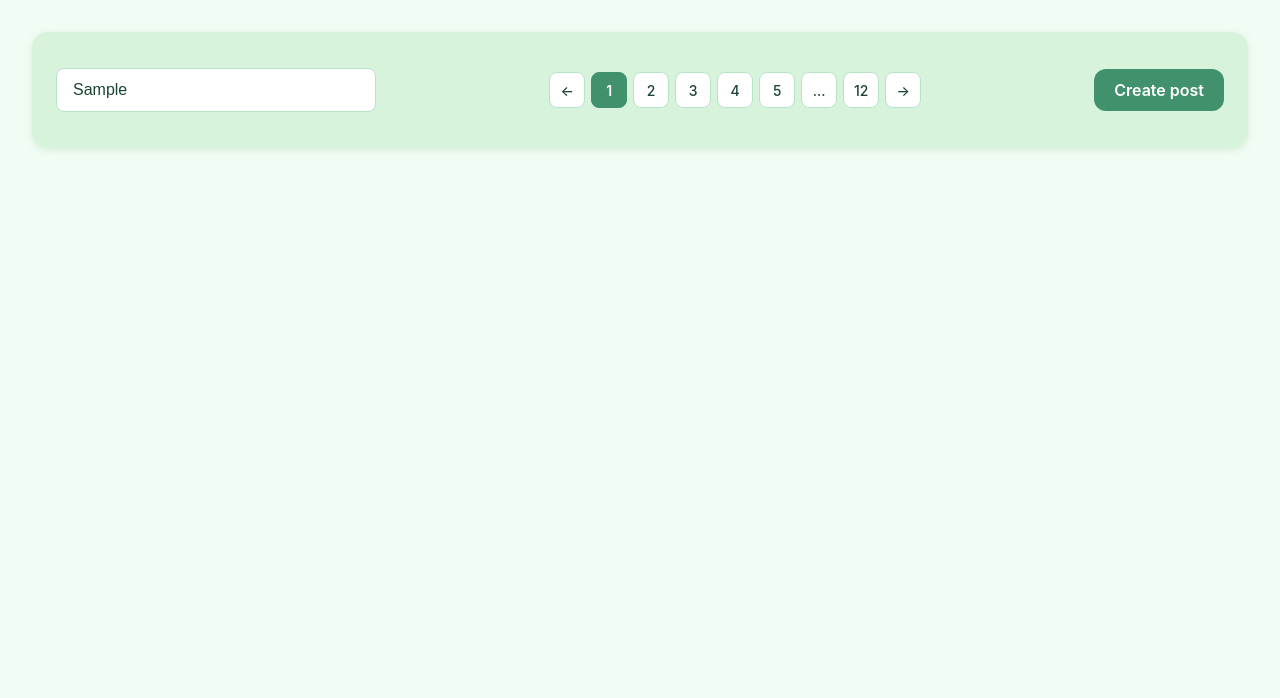
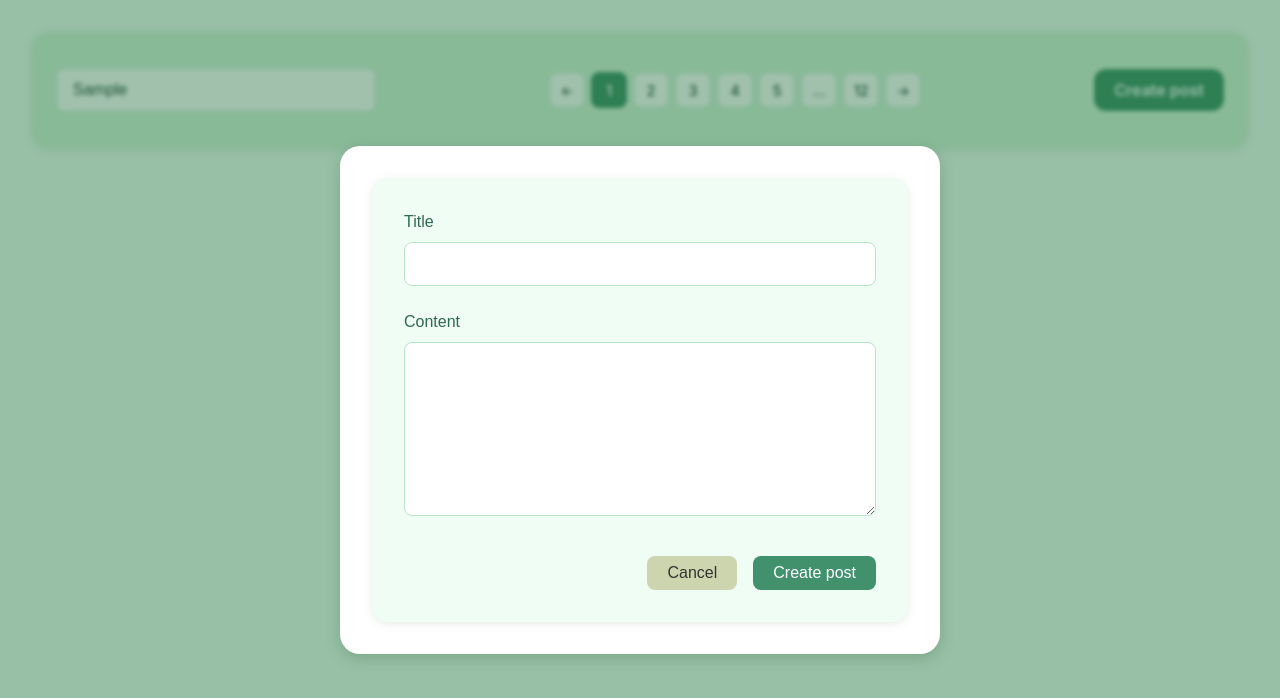
Before and after one commit to AlonaHarnyk/125_react-next_blended, a React (Vite) app: page / in a window 1280 px wide. Both pictures are taken after typing "Sample" into the empty fields and a click on the button "Create post". Shown: the top 698 px of the page. Built offline with nearby package versions, Linux system fonts and the light colour scheme; no server answers.

Commit message:
added creating new post

```diff
--- a/src/components/App/App.tsx
+++ b/src/components/App/App.tsx
@@ -1,6 +1,7 @@
 import Modal from "../Modal/Modal";
 import PostList from "../PostList/PostList";
 import SearchBox from "../SearchBox/SearchBox";
+import CreatePostForm from '../CreatePostForm/CreatePostForm'
 
 import Pagination from "../Pagination/Pagination";
 
@@ -10,19 +11,35 @@ import { fetchPosts } from "../../services/postService";
 
 import css from "./App.module.css";
 import { useState } from "react";
-import { useQuery } from "@tanstack/react-query";
+import { keepPreviousData, useQuery } from "@tanstack/react-query";
+import { Post } from "../../types/post";
 
 export default function App() {
 
   const [currentPage, setCurrentPage] = useState(1)
   const [searchQuery, setSearchQuery] = useState('')
+  const [isModalOpen, setIsModalOpen] = useState(false)
+  const [isCreatePost, setIsCreatePost] = useState(false)
+  const debouncedSetSearchQuery = useDebouncedCallback(setSearchQuery, 1000)
 
-  const debouncedSetSearchQuery = useDebouncedCallback(setSearchQuery, 1000)
+  const [isEditPost, setIsEditPost] = useState(false)
+  const [editedPost, setEditedPost] = useState<null | Post>(null)
 
   const { data, isLoading, isError } = useQuery({
     queryKey: ['posts', searchQuery, currentPage],
-    queryFn: () => fetchPosts(searchQuery, currentPage)
+    queryFn: () => fetchPosts(searchQuery, currentPage),
+    placeholderData: keepPreviousData
   })
+
+  const handleCreatePost = () => {
+    setIsModalOpen(true)
+    setIsCreatePost(true)
+  }
+
+  const closeModal = () => {
+    setIsCreatePost(false)
+    setIsModalOpen(false)
+  }
 
   const totalPages = Math.floor(100 / 8)
 
@@ -37,9 +54,12 @@ export default function App() {
           currentPage={currentPage}
           onPageChange={setCurrentPage} />
 
-        <button className={css.button}>Create post</button>
+        <button onClick={handleCreatePost} className={css.button}>Create post</button>
       </header>
-      {/* <Modal>Передати через children компонент CreatePostForm або EditPostForm</Modal> */}
+
+      {isModalOpen && <Modal>
+        {isCreatePost && <CreatePostForm closeModal={closeModal} />}
+      </Modal>}
 
       {data && data.length > 0 && <PostList posts={data} />}
     </div>
--- a/src/components/CreatePostForm/CreatePostForm.tsx
+++ b/src/components/CreatePostForm/CreatePostForm.tsx
@@ -1,11 +1,39 @@
-import * as Yup from "yup";
 import { Field, Form, Formik, FormikHelpers, ErrorMessage } from "formik";
+import type { FormValues } from "../../types/formValues";
+import { PostSchema } from "../../utils/form";
 
 import css from "./CreatePostForm.module.css";
+import { useMutation, useQueryClient } from "@tanstack/react-query";
+import { createPost } from "../../services/postService";
 
-export default function PostForm() {
+const initialValues: FormValues = {
+  title: '',
+  body: ''
+}
+
+interface PostFormProps {
+  closeModal: () => void
+}
+
+export default function PostForm({ closeModal }: PostFormProps) {
+
+  const queryClient = useQueryClient()
+
+  const { mutate, isPending } = useMutation({
+    mutationFn: createPost,
+    onSuccess: () => {
+      queryClient.invalidateQueries({ queryKey: ['posts'] })
+      closeModal();
+    }
+  })
+
+  const handleSubmit = (values: FormValues, actions: FormikHelpers<FormValues>) => {
+    mutate(values);
+    actions.resetForm();
+  }
+
   return (
-    <Formik initialValues={} onSubmit={} validationSchema={}>
+    <Formik initialValues={initialValues} onSubmit={handleSubmit} validationSchema={PostSchema}>
       <Form className={css.form}>
         <div className={css.formGroup}>
           <label htmlFor="title">Title</label>
@@ -20,10 +48,10 @@ export default function PostForm() {
         </div>
 
         <div className={css.actions}>
-          <button type="button" className={css.cancelButton}>
+          <button onClick={closeModal} type="button" className={css.cancelButton}>
             Cancel
           </button>
-          <button type="submit" className={css.submitButton} disabled={}>
+          <button type="submit" className={css.submitButton} disabled={isPending}>
             Create post
           </button>
         </div>
--- a/src/components/Modal/Modal.tsx
+++ b/src/components/Modal/Modal.tsx
@@ -1,7 +1,14 @@
+import { ReactNode } from "react";
 import css from "./Modal.module.css";
 
-export default function Modal({ children }) {
-  <div className={css.backdrop} role="dialog" aria-modal="true">
-    <div className={css.modal}>{children}</div>
-  </div>;
+interface ModalProps {
+  children: ReactNode
 }
+
+export default function Modal({ children }: ModalProps) {
+  return (
+    <div className={css.backdrop} role="dialog" aria-modal="true">
+      <div className={css.modal}>{children}</div>
+    </div>
+  )
+}
--- a/src/services/postService.ts
+++ b/src/services/postService.ts
@@ -1,20 +1,28 @@
 import axios from "axios";
 import type { Post } from "../types/post";
+
+interface PostData {
+  title: string;
+  body: string;
+}
 
 axios.defaults.baseURL = "https://jsonplaceholder.typicode.com";
 
 export const fetchPosts = async (searchText: string, page: number) => {
-  const response = await axios.get<Post[]>("/posts", {
+  const { data } = await axios.get<Post[]>("/posts", {
     params: {
       q: searchText,
       _page: page,
       _limit: 8,
     },
   });
-  return response.data;
+  return data;
 };
 
-export const createPost = async (newPost) => {};
+export const createPost = async (newPost: PostData) => {
+  const { data } = await axios.post<Post>("/posts", newPost);
+  return data;
+};
 
 export const editPost = async (newDataPost) => {};
 
--- /dev/null
+++ b/src/types/formValues.ts
@@ -0,0 +1,4 @@
+export interface FormValues {
+  title: "";
+  body: "";
+}
--- /dev/null
+++ b/src/utils/form.ts
@@ -0,0 +1,11 @@
+import * as Yup from "yup";
+
+export const PostSchema = Yup.object().shape({
+  title: Yup.string().min(3, "Too short!").max(50, "Too long!").required("Required!"),
+  body: Yup.string().max(500, "Too long!").required("Required"),
+});
+
+/*
+Title – заголовок поста (обов’язковий, мінімум 3 символи, максимум 50);
+Content – текст поста (обов’язковий, максимум 500 символів).
+*/
```
Also changed, not shown: src/types/post.ts (line endings or trailing spaces).
